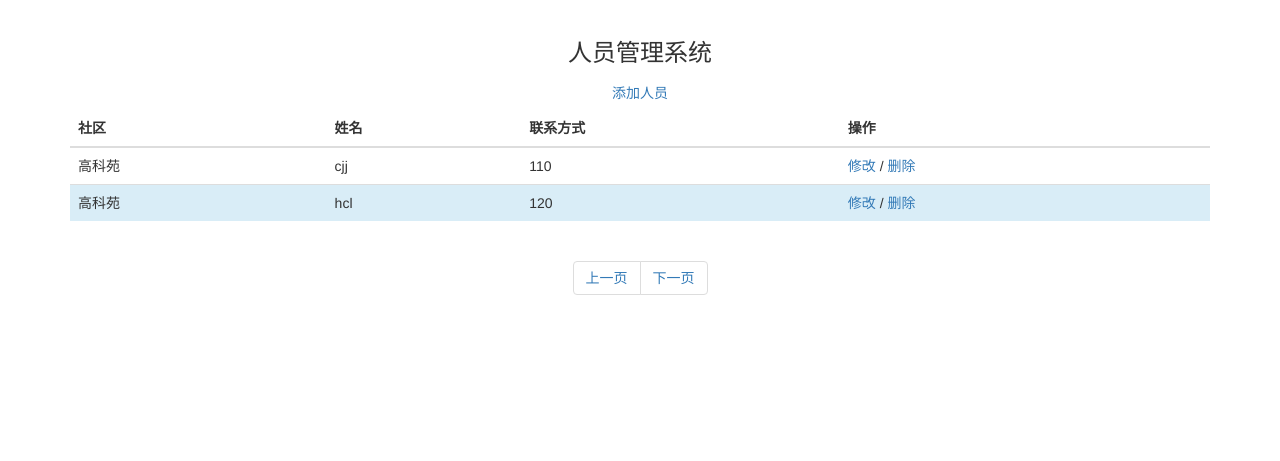
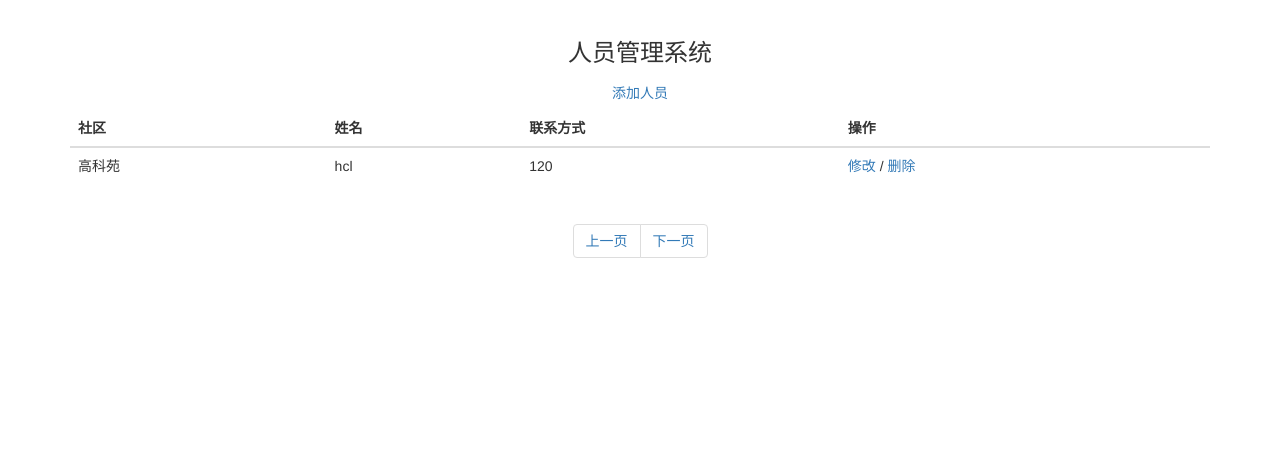
Before and after one commit to sonnyhcl/Simple-ERP-System, a Flask app: page /user in a window 1280 px wide. Shown: the part 52-513 px from the top of the page. Run offline with Flask 2, Linux system fonts and the light colour scheme; parts of the project's set-up code (start-up, migrations or seed data) failed here and were passed over; some libraries are stand-ins or nearby versions.

Commit message:
准备睡觉传一波

```diff
--- a/webapp/db/CreateTables.py
+++ b/webapp/db/CreateTables.py
@@ -98,6 +98,7 @@ conn.execute(
             u_name          char(30)    not null,
             u_role          char(10)    not null,
             u_password      char(30)    not null,
+            u_phone         char(30)    not null,
             c_id            int         not null,
             foreign key     (c_id)      references   community(c_id),
             primary key     (u_id)
--- a/webapp/templates/views/user.html
+++ b/webapp/templates/views/user.html
@@ -19,7 +19,8 @@
                     <div class="modal-content">
                         <div class="modal-header">
                             <button type="button" class="close"
-                                     data-dismiss="modal" aria-hidden="true">×</button>
+                                    data-dismiss="modal" aria-hidden="true">×
+                            </button>
                             <h4 class="modal-title" id="myModalLabel">
                                 添加人员
                             </h4>
@@ -53,23 +54,24 @@
                 </tr>
                 </thead>
                 <tbody>
+                <!--模版-->
+                <!--<tr>-->
+                    <!--<td>-->
+                        <!--高科苑-->
+                    <!--</td>-->
+                    <!--<td>-->
+                        <!--cjj-->
+                    <!--</td>-->
+                    <!--<td>-->
+                        <!--110-->
+                    <!--</td>-->
+                    <!--<td>-->
+                        <!--<a href="#alterTransaction" data-toggle="modal" onclick="modify_it()">修改</a>-->
+                        <!--/-->
+                        <!--<a href="#alterTransaction" data-toggle="modal" onclick="delete_it()">删除</a>-->
+                    <!--</td>-->
+                <!--</tr>-->
                 <tr>
-                        <td>
-                            高科苑
-                        </td>
-                        <td>
-                            cjj
-                        </td>
-                        <td>
-                            110
-                        </td>
-                        <td>
-                            <a href="#alterTransaction" data-toggle="modal" onclick="modify_it()">修改</a>
-                            /
-                            <a href="#alterTransaction" data-toggle="modal" onclick="delete_it()">删除</a>
-                        </td>
-                    </tr>
-                    <tr class="info">
                     <td>
                         高科苑
                     </td>
@@ -103,11 +105,11 @@
 </div>
 
 <script type="text/javascript">
-    function modify_it(){
+    function modify_it() {
         $("#myModalLabel").text("修改人员信息")
     }
 
-    function delete_it(){
+    function delete_it() {
         $("#myModalLabel").text("删除人员")
     }
 </script>
--- a/webapp/views/transaction.py
+++ b/webapp/views/transaction.py
@@ -7,7 +7,7 @@ __author__ = 'sonnyhcl'
 
 @app.route('/transaction', methods=['GET'])
 def transaction():
-    return render_template('views/transaction.html', role='root')
+    return render_template('views/transaction.html')
 
 
 @app.route('/transaction/<int:cid>/page/', methods=['POST'])
--- a/webapp/views/user.py
+++ b/webapp/views/user.py
@@ -22,6 +22,7 @@ def show_user(cid):
 
 @app.route('/user/<int:cid>/add', methods=['POST'])
 def add_user(cid):
+
     return "add_user"
 
 
```
Also changed, not shown: webapp/db/test.db, 2 other files. Lines whose indentation alone changed are shown as unchanged.
